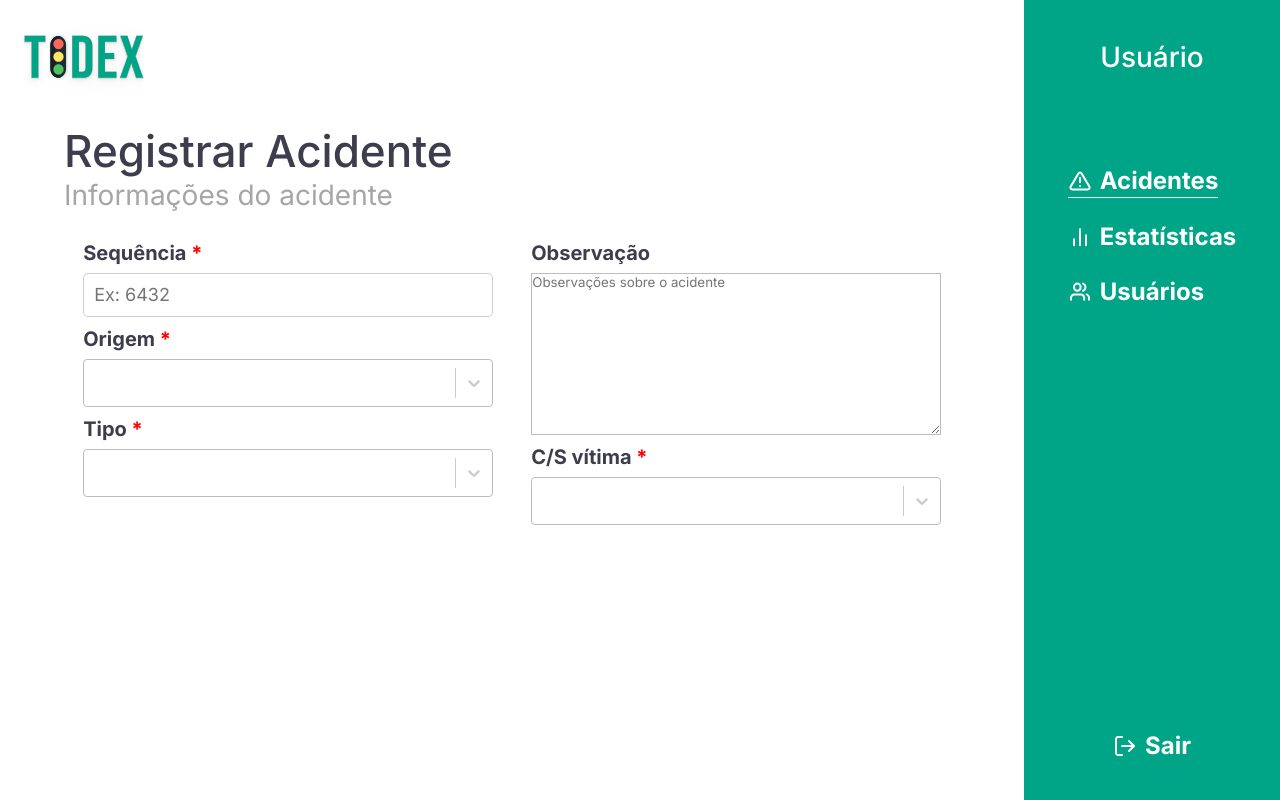
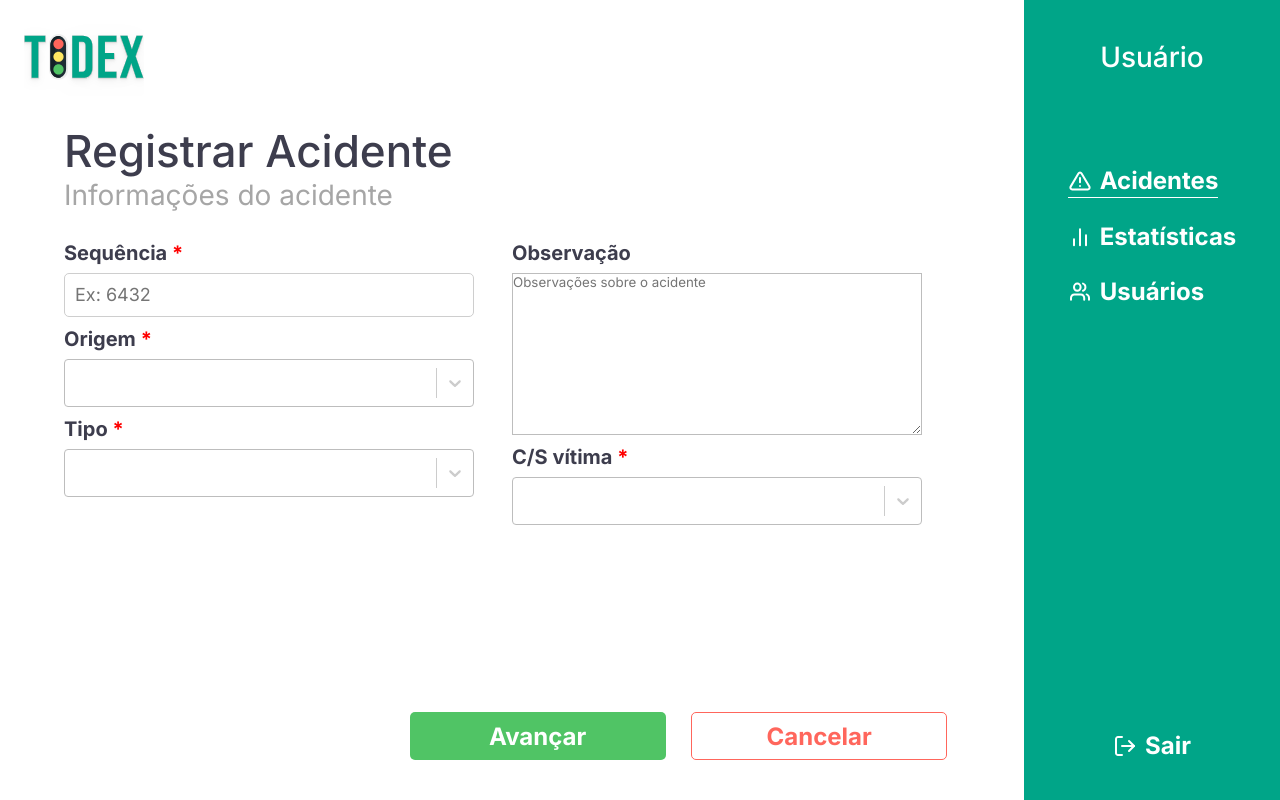
Before and after one commit to lucasarlim/tidex-web, a React (Create React App) app: page /acidentes/registrar in a window 1280 px wide. Built offline with nearby package versions, Linux system fonts and the light colour scheme; no server answers.

Commit message:
footer button created

```diff
--- /dev/null
+++ b/src/components/BtnFooter/index.jsx
@@ -0,0 +1,34 @@
+import PropTypes from 'prop-types';
+import Button from '../Button';
+import { Container, Wrapper } from './styles';
+
+function BtnFooter({ onConfirm, confirmLabel, onCancel, cancelLabel }) {
+	return (
+		<Container>
+			<Wrapper>
+				<Button
+					setMargin
+					label={confirmLabel}
+					onClick={onConfirm}
+					mode="next"
+				/>
+
+				<Button
+					setMargin
+					label={cancelLabel}
+					onClick={onCancel}
+					mode="cancel"
+				/>
+			</Wrapper>
+		</Container>
+	);
+}
+
+BtnFooter.propTypes = {
+	onConfirm: PropTypes.func.isRequired,
+	onCancel: PropTypes.func.isRequired,
+	confirmLabel: PropTypes.string.isRequired,
+	cancelLabel: PropTypes.string.isRequired,
+};
+
+export default BtnFooter;
--- /dev/null
+++ b/src/components/BtnFooter/styles.js
@@ -0,0 +1,12 @@
+import styled from 'styled-components';
+
+export const Container = styled.footer`
+	display: flex;
+	align-items: center;
+	justify-content: flex-end;
+	padding-bottom: 5vh;
+`;
+
+export const Wrapper = styled.div`
+	display: flex;
+`;
--- a/src/components/Button/index.jsx
+++ b/src/components/Button/index.jsx
@@ -1,9 +1,9 @@
 import PropTypes from 'prop-types';
 import { Container, Loading, Label } from './styles';
 
-function Button({ label, loading, onClick, type, mode }) {
+function Button({ label, loading, onClick, type, mode, setMargin }) {
 	return (
-		<Container mode={mode} type={type} onClick={onClick}>
+		<Container $setMargin={setMargin} mode={mode} type={type} onClick={onClick}>
 			{loading ? <Loading /> : <Label>{label}</Label>}
 		</Container>
 	);
@@ -12,6 +12,7 @@ function Button({ label, loading, onClick, type, mode }) {
 Button.propTypes = {
 	label: PropTypes.string.isRequired,
 	loading: PropTypes.bool,
+	setMargin: PropTypes.bool,
 	onClick: PropTypes.func,
 	type: PropTypes.string,
 	mode: PropTypes.oneOf(['default', 'empty', 'cancel', 'next']),
@@ -19,6 +20,7 @@ Button.propTypes = {
 
 Button.defaultProps = {
 	loading: false,
+	setMargin: false,
 	onClick: undefined,
 	type: 'button',
 	mode: 'default',
--- a/src/components/Button/styles.js
+++ b/src/components/Button/styles.js
@@ -45,6 +45,7 @@ export const Container = styled.button`
 	border-radius: 5px;
 	width: 256px;
 	height: 48px;
+	${(props) => (props.$setMargin ? 'margin: 0 1vw;' : '')}
 	${(props) => getStyleByMode(props.mode)}
 
 	&:hover {
--- a/src/components/Menu/styles.js
+++ b/src/components/Menu/styles.js
@@ -27,6 +27,8 @@ export const Header = styled.header`
 
 export const Content = styled.main`
 	flex: 1;
+	display: flex;
+	flex-direction: column;
 `;
 
 export const Aside = styled.aside`
--- a/src/pages/RegisterAccident/index.jsx
+++ b/src/pages/RegisterAccident/index.jsx
@@ -2,6 +2,7 @@ import Menu from '../../components/Menu';
 import FormHeader from '../../components/FormHeader';
 import Input from '../../components/Input';
 import Select from '../../components/Select';
+import BtnFooter from '../../components/BtnFooter';
 import { Container, Form, Wrapper, Column } from './styles';
 
 function RegisterAccident() {
@@ -33,6 +34,13 @@ function RegisterAccident() {
 							<Select label="C/S vítima" isRequired />
 						</Column>
 					</Wrapper>
+
+					<BtnFooter
+						confirmLabel="Avançar"
+						cancelLabel="Cancelar"
+						onConfirm={() => console.log('proximo')}
+						onCancel={() => console.log('cancelar')}
+					/>
 				</Form>
 			</Container>
 		</Menu>
--- a/src/pages/RegisterAccident/styles.js
+++ b/src/pages/RegisterAccident/styles.js
@@ -3,9 +3,17 @@ import styled from 'styled-components';
 export const Container = styled.div`
 	width: 100%;
 	padding: 0 5vw;
+	flex: 1;
+	display: flex;
+	flex-direction: column;
 `;
 
-export const Form = styled.form``;
+export const Form = styled.form`
+	display: flex;
+	flex-direction: column;
+	justify-content: space-between;
+	flex: 1;
+`;
 
 export const Wrapper = styled.div`
 	display: flex;
@@ -13,5 +21,5 @@ export const Wrapper = styled.div`
 
 export const Column = styled.div`
 	flex: 0.5;
-	padding: 1.5vw;
+	padding: 1.5vw 3vw 1.5vw 0;
 `;
--- a/src/services/storage.js
+++ b/src/services/storage.js
@@ -8,7 +8,7 @@ export const getToken = () => localStorage.getItem(TOKEN_KEY);
 export const getUser = () => JSON.parse(localStorage.getItem(USER_KEY));
 
 export const login = (user, token) => {
-	localStorage.setItem(USER_KEY, user);
+	localStorage.setItem(USER_KEY, JSON.stringify(user));
 	localStorage.setItem(TOKEN_KEY, token);
 };
 
```
